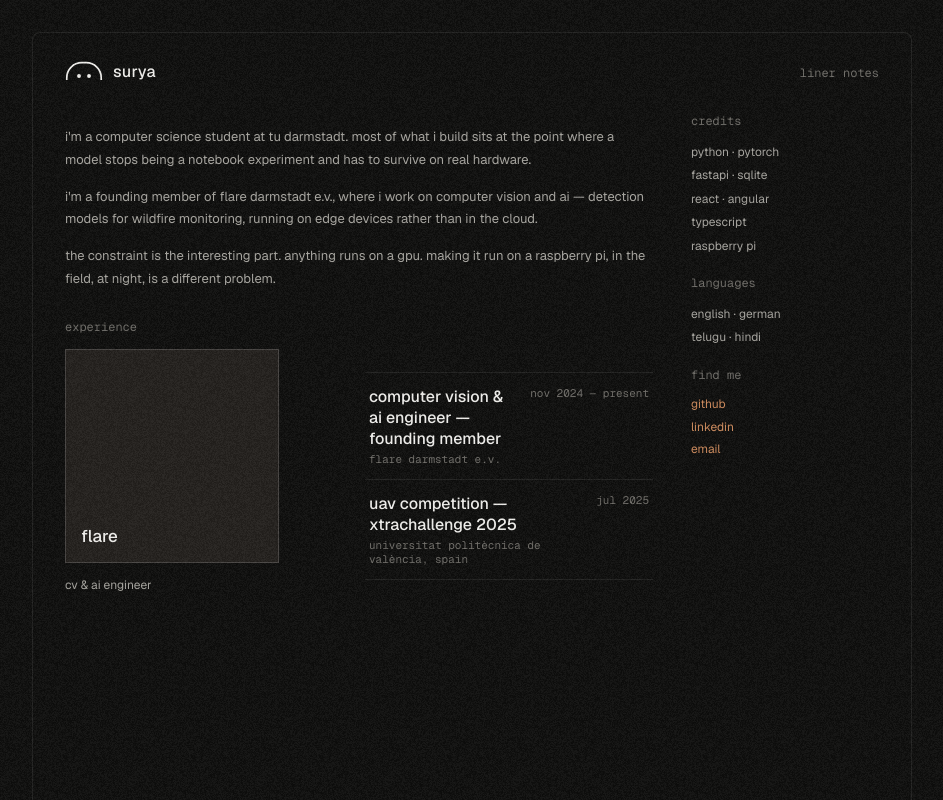
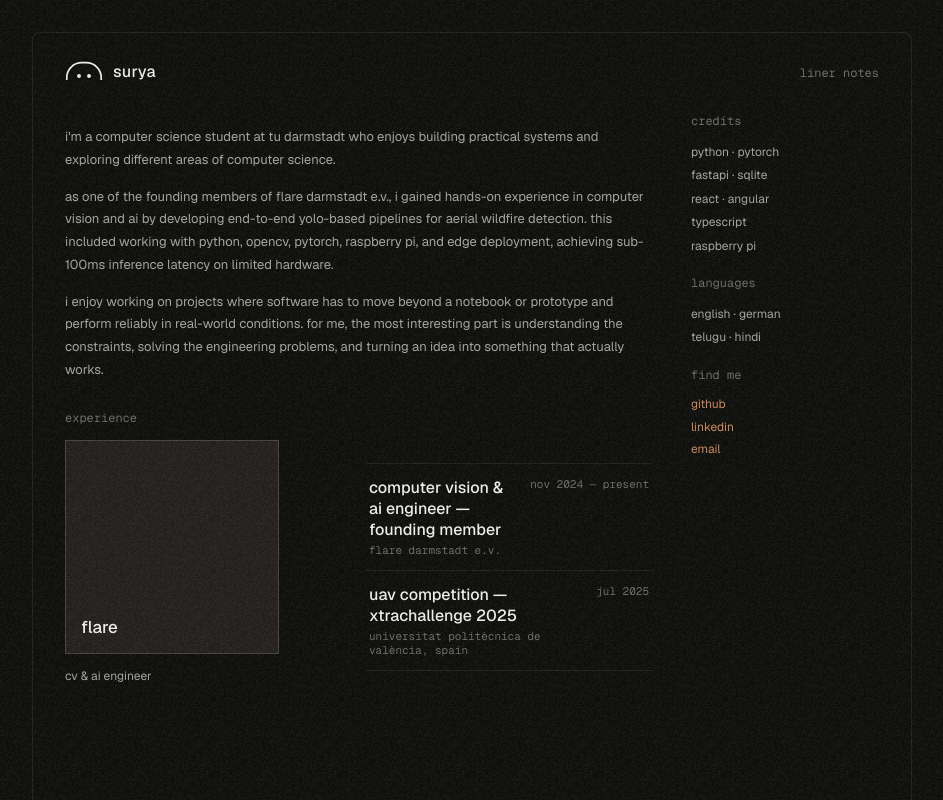
Before and after one commit to SuryadevChippada/Me.Portfolio, a React (Vite) app: page / in a window 1280 px wide. Shown: the top 800 px of the page, without its empty margins (168-1111 px from the left). Built offline with nearby package versions, Linux system fonts and the light colour scheme.

Commit message:
Update AboutSide.tsx

```diff
--- a/src/components/AboutSide.tsx
+++ b/src/components/AboutSide.tsx
@@ -13,9 +13,9 @@ interface AboutSideProps {
 }
 
 const BIO_PARAGRAPHS = [
-  "i'm a computer science student at tu darmstadt. most of what i build sits at the point where a model stops being a notebook experiment and has to survive on real hardware.",
-  "i'm a founding member of flare darmstadt e.v., where i work on computer vision and ai — detection models for wildfire monitoring, running on edge devices rather than in the cloud.",
-  "the constraint is the interesting part. anything runs on a gpu. making it run on a raspberry pi, in the field, at night, is a different problem.",
+  "i'm a computer science student at tu darmstadt who enjoys building practical systems and exploring different areas of computer science.",
+  "as one of the founding members of flare darmstadt e.v., i gained hands-on experience in computer vision and ai by developing end-to-end yolo-based pipelines for aerial wildfire detection. this included working with python, opencv, pytorch, raspberry pi, and edge deployment, achieving sub-100ms inference latency on limited hardware.",
+  "i enjoy working on projects where software has to move beyond a notebook or prototype and perform reliably in real-world conditions. for me, the most interesting part is understanding the constraints, solving the engineering problems, and turning an idea into something that actually works.",
 ];
 
 const CREDIT_LINES = ["python · pytorch", "fastapi · sqlite", "react · angular", "typescript", "raspberry pi"];
```
